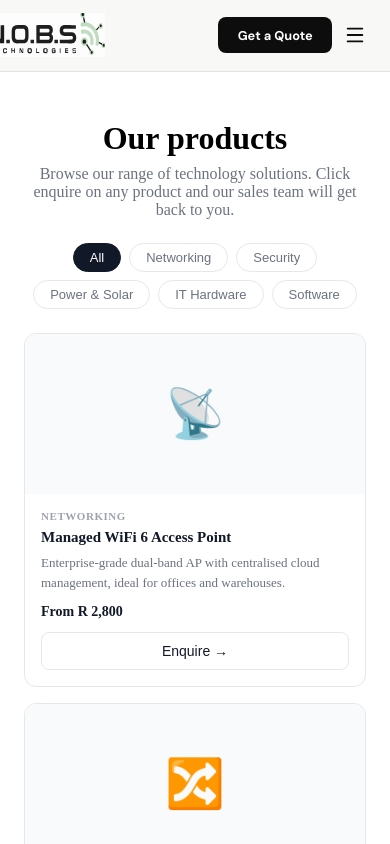
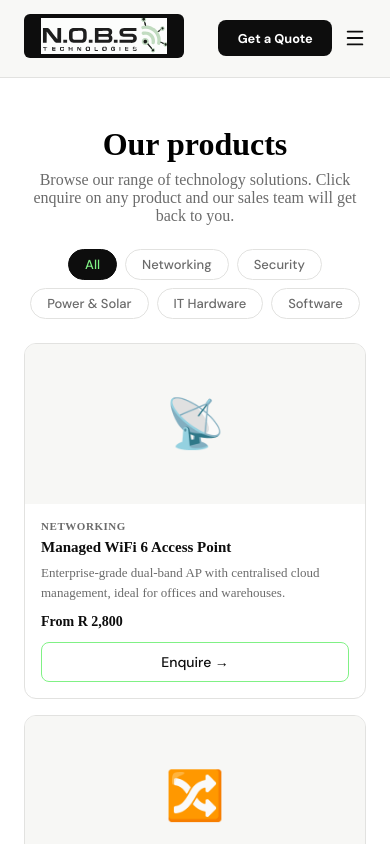
Before and after one commit to RoselineDC/front, a Next.js app: page /shop in a window 390 px wide. Shown: the top 844 px of the page. Built offline with nearby package versions, Linux system fonts and the light colour scheme.

Commit message:
Fix logo view on small screen

```diff
--- a/app/globals.css
+++ b/app/globals.css
@@ -42,24 +42,15 @@
 .logo-link {
   display: flex;
   align-items: center;
-  gap: 0.75rem;
   text-decoration: none;
   flex-shrink: 0;
 }
 
-.logo-circle {
-  width: 42px;
-  height: 42px;
-  border-radius: 50%;
+.logo-link img {
   background: var(--ink);
-
-  display: flex;
-  align-items: center;
-  justify-content: center;
-
-  flex-shrink: 0;
+  border-radius: 6px;
+  padding: 4px 8px;
 }
-
 .logo-title {
   font-size: 0.9rem;
   font-weight: 900;
@@ -140,18 +131,21 @@
   color: var(--ink);
 }
 
+/* FIX: overflow-y auto so all links are reachable on small screens,
+   gap reduced from 2rem to 1.25rem, z-index lowered below modal */
 .mobile-menu {
   position: fixed;
   inset: 0;
-  z-index: 200;
+  z-index: 150;
 
   background: var(--bg);
 
   display: flex;
   flex-direction: column;
-  gap: 2rem;
+  gap: 1.25rem;
 
   padding: 5rem 2rem 2rem;
+  overflow-y: auto;
 
   transform: translateX(100%);
   transition: transform 0.3s cubic-bezier(.22,1,.36,1);
@@ -187,8 +181,9 @@
     display: flex;
   }
 }
+
 /* =============================================
-   NOBS Shop — add these rules to your globals.css
+   NOBS Shop
    ============================================= */
 
 /* ── Page layout ── */
@@ -210,7 +205,7 @@
 
 .shop-hero p {
   font-size: 1rem;
-  color: var(--color-muted, #6b7280);
+  color: var(--muted);
   max-width: 520px;
   margin: 0 auto;
 }
@@ -228,23 +223,24 @@
   font-size: 0.8125rem;
   padding: 6px 16px;
   border-radius: 20px;
-  border: 1px solid #e5e7eb;
+  border: 1px solid var(--border);
   background: transparent;
-  color: #6b7280;
+  color: var(--muted);
   cursor: pointer;
   transition: all 0.15s ease;
   font-weight: 500;
+  font-family: var(--font-sans);
 }
 
 .filter-btn:hover {
-  border-color: #9ca3af;
-  color: #374151;
+  border-color: var(--sage);
+  color: var(--ink);
 }
 
 .filter-btn.active {
-  background: #111827;
-  color: #fff;
-  border-color: #111827;
+  background: var(--ink);
+  color: #80f185;
+  border-color: var(--ink);
 }
 
 /* ── Products grid ── */
@@ -260,7 +256,7 @@
 /* ── Product card ── */
 .product-card {
   background: #fff;
-  border: 1px solid #e5e7eb;
+  border: 1px solid var(--border);
   border-radius: 12px;
   overflow: hidden;
   display: flex;
@@ -269,14 +265,14 @@
 }
 
 .product-card:hover {
-  border-color: #9ca3af;
+  border-color: #80f185;
   box-shadow: 0 4px 12px rgba(0, 0, 0, 0.06);
 }
 
 .product-img {
   width: 100%;
   height: 160px;
-  background: #f9fafb;
+  background: var(--bg);
   display: flex;
   align-items: center;
   justify-content: center;
@@ -307,7 +303,7 @@
   font-weight: 600;
   letter-spacing: 0.05em;
   text-transform: uppercase;
-  color: #9ca3af;
+  color: var(--muted);
 }
 
 .product-badge {
@@ -315,20 +311,20 @@
   font-weight: 600;
   padding: 2px 8px;
   border-radius: 10px;
-  background: #eff6ff;
-  color: #1d4ed8;
+  background: #eefaee;
+  color: #1a7a1e;
 }
 
 .product-name {
   font-size: 0.9375rem;
   font-weight: 600;
   line-height: 1.3;
-  color: #111827;
+  color: var(--ink);
 }
 
 .product-desc {
   font-size: 0.8125rem;
-  color: #6b7280;
+  color: var(--muted);
   line-height: 1.55;
   flex: 1;
 }
@@ -336,7 +332,7 @@
 .product-price {
   font-size: 0.875rem;
   font-weight: 600;
-  color: #111827;
+  color: var(--ink);
   margin-top: 4px;
 }
 
@@ -346,18 +342,19 @@
   padding: 10px 0;
   font-size: 0.875rem;
   font-weight: 500;
-  border: 1px solid #e5e7eb;
+  border: 1px solid #80f185;
   border-radius: 8px;
   background: transparent;
-  color: #111827;
+  color: var(--ink);
   cursor: pointer;
   transition: all 0.15s ease;
+  font-family: var(--font-sans);
 }
 
 .enquire-btn:hover {
-  background: #111827;
-  color: #fff;
-  border-color: #111827;
+  background: var(--ink);
+  color: #80f185;
+  border-color: var(--ink);
 }
 
 /* ── Modal backdrop ── */
@@ -406,12 +403,12 @@
 .modal-title {
   font-size: 1.0625rem;
   font-weight: 600;
-  color: #111827;
+  color: var(--ink);
 }
 
 .modal-product-name {
   font-size: 0.8125rem;
-  color: #6b7280;
+  color: var(--muted);
   margin-top: 4px;
 }
 
@@ -419,7 +416,7 @@
   background: none;
   border: none;
   cursor: pointer;
-  color: #9ca3af;
+  color: var(--muted);
   padding: 2px;
   display: flex;
   align-items: center;
@@ -428,7 +425,7 @@
 }
 
 .modal-close:hover {
-  color: #374151;
+  color: var(--ink);
 }
 
 /* ── Form ── */
@@ -448,18 +445,19 @@
 .form-group label {
   font-size: 0.8125rem;
   font-weight: 500;
-  color: #374151;
+  color: var(--ink);
+  font-family: var(--font-sans);
 }
 
 .form-group input,
 .form-group textarea {
-  font-family: inherit;
+  font-family: var(--font-sans);
   font-size: 0.875rem;
   padding: 9px 12px;
-  border: 1px solid #e5e7eb;
+  border: 1px solid #cfe4d0;
   border-radius: 8px;
   background: #fff;
-  color: #111827;
+  color: var(--ink);
   width: 100%;
   outline: none;
   transition: border-color 0.15s;
@@ -467,7 +465,7 @@
 
 .form-group input:focus,
 .form-group textarea:focus {
-  border-color: #6b7280;
+  border-color: var(--muted);
 }
 
 .form-group textarea {
@@ -487,11 +485,11 @@
   font-weight: 600;
   border: none;
   border-radius: 8px;
-  background: #111827;
-  color: #fff;
+  background: var(--ink);
+  color: #80f185;
   cursor: pointer;
   transition: opacity 0.15s;
-  font-family: inherit;
+  font-family: var(--font-sans);
 }
 
 .submit-btn:hover {
@@ -500,7 +498,7 @@
 
 .modal-footer-note {
   font-size: 0.6875rem;
-  color: #9ca3af;
+  color: var(--muted);
   text-align: center;
   margin-top: 10px;
 }
@@ -523,12 +521,12 @@
 .success-heading {
   font-size: 1rem;
   font-weight: 600;
-  color: #111827;
+  color: var(--ink);
 }
 
 .success-sub {
   font-size: 0.875rem;
-  color: #6b7280;
+  color: var(--muted);
   line-height: 1.5;
   max-width: 280px;
   margin-bottom: 8px;
@@ -542,7 +540,7 @@
   }
 
   .product-card:hover {
-    border-color: #6b7280;
+    border-color: #80f185;
   }
 
   .product-img {
@@ -561,6 +559,7 @@
 
   .filter-btn:hover {
     color: #f3f4f6;
+    border-color: #80f185;
   }
 
   .filter-btn.active {
@@ -570,7 +569,7 @@
   }
 
   .enquire-btn {
-    border-color: #374151;
+    border-color: #80f185;
     color: #f9fafb;
   }
 
@@ -584,8 +583,11 @@
   }
 
   .modal-title,
-  .success-heading,
-  .product-name {
+  .success-heading {
+    color: #f9fafb;
+  }
+
+  .form-group label {
     color: #f9fafb;
   }
 
--- a/app/shop/page.tsx
+++ b/app/shop/page.tsx
@@ -6,6 +6,7 @@ import { PRODUCTS } from "@/data/products";
 import { Product, ProductCategory } from "@/types/product";
 import ProductCard from "@/components/ProductCard";
 import Navbar from "@/components/Navbar";
+import Footer from "@/components/Footer";
 
 const CATEGORIES: { label: string; value: "all" | ProductCategory }[] = [
   { label: "All", value: "all" },
@@ -70,6 +71,7 @@ export default function ShopPage() {
         product={selectedProduct}
         onClose={() => setSelectedProduct(null)}
       />
+      <Footer />
     </>
   );
 }
--- a/components/Navbar.tsx
+++ b/components/Navbar.tsx
@@ -9,7 +9,7 @@ const NAV_LINKS = [
   { label: "Home", href: "/" },
   { label: "Solutions", href: "/solutions" },
   { label: "Projects", href: "/projects" },
-  {label: "Shop", href: "/shop"},
+  { label: "Shop", href: "/shop" },
   { label: "About Us", href: "/about" },
   { label: "Contact", href: "/contact" },
 ];
@@ -27,8 +27,9 @@ export default function Navbar() {
               <Image
                 src="/logo.svg"
                 alt="NOBS Logo"
-                width={120}
+                width={160}
                 height={44}
+                style={{ objectFit: "contain" }}
               />
             </div>
           </Link>
```
